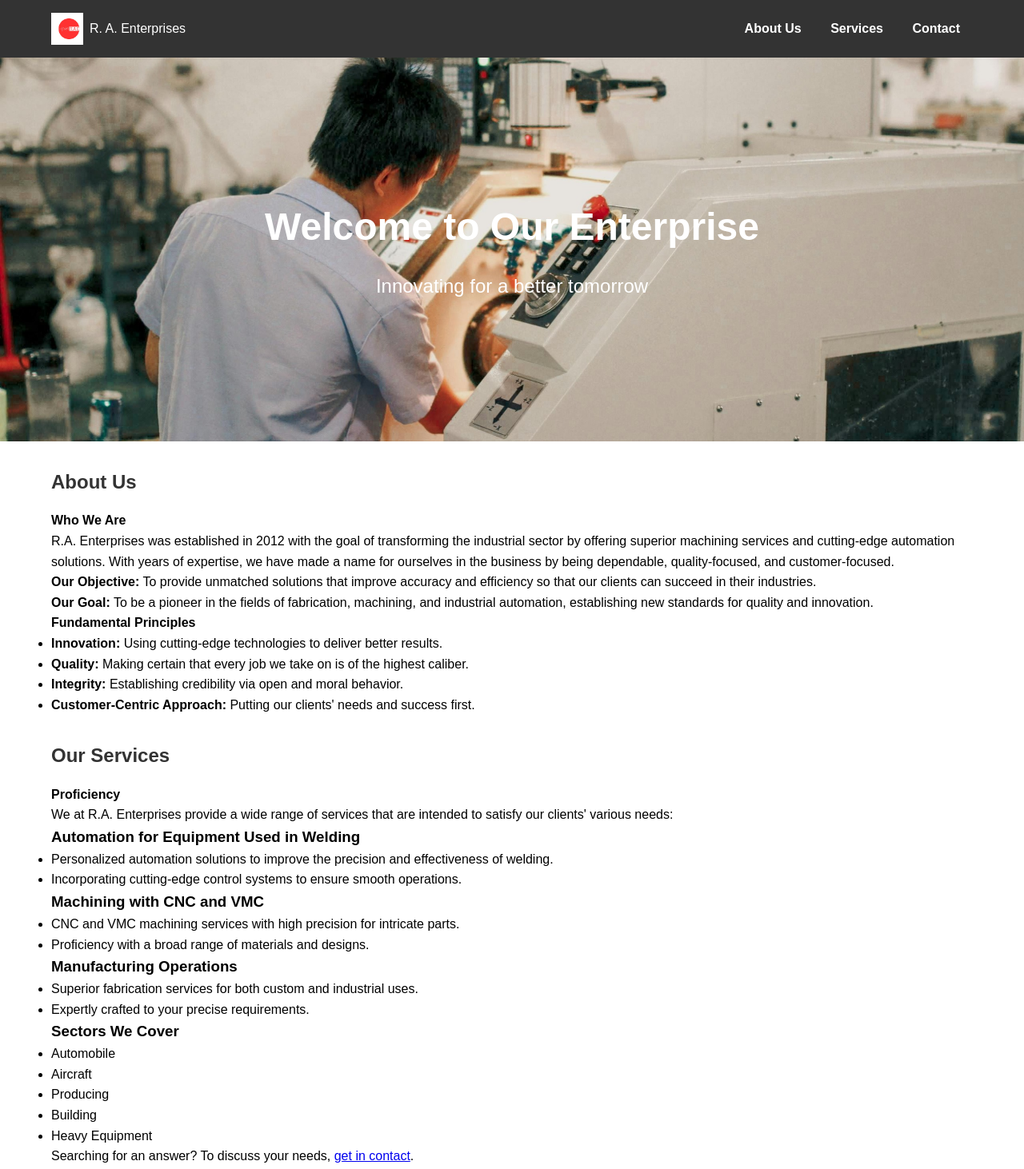
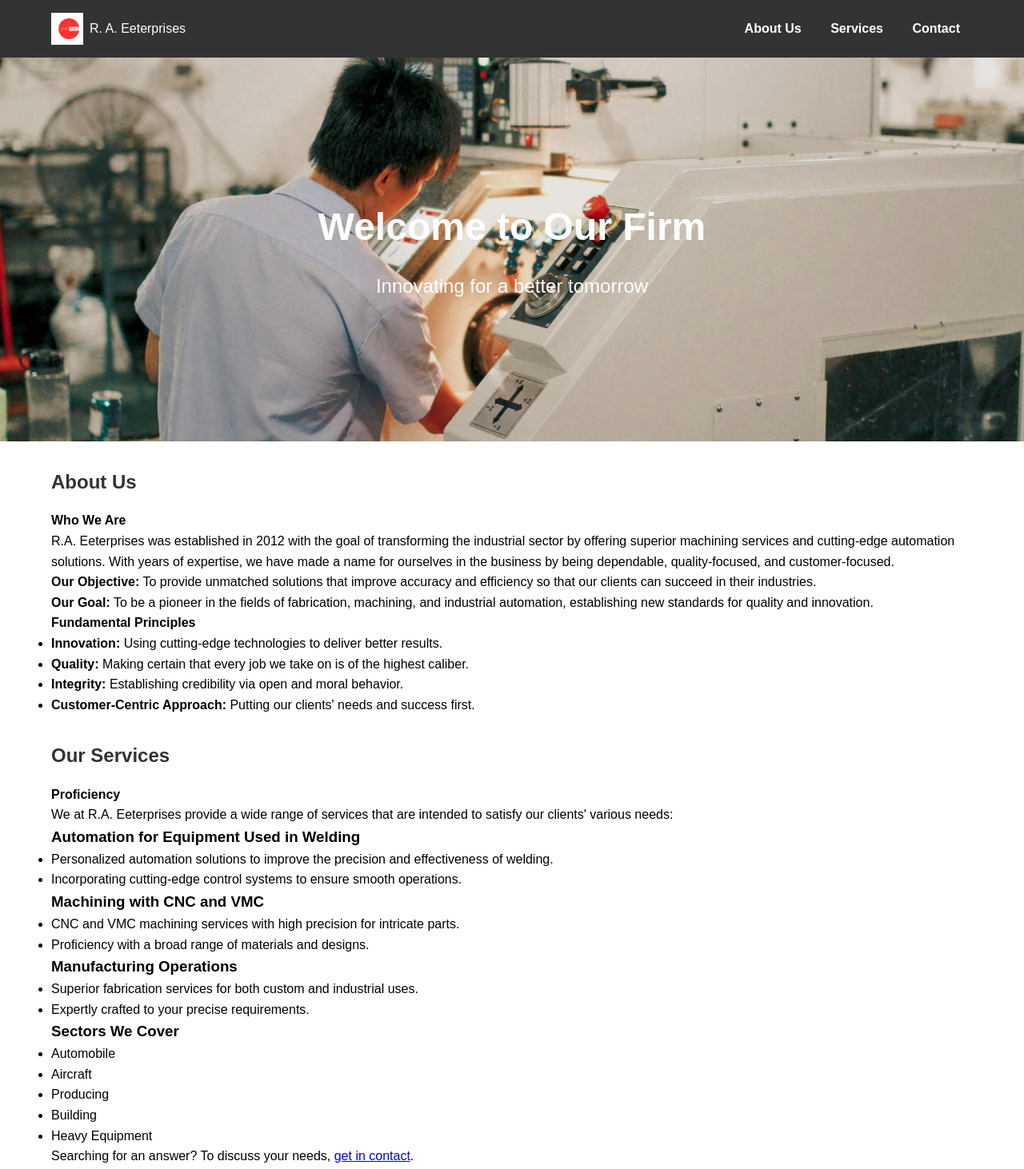
Before and after one commit to manorathmeshram498/RAEenterprises, a plain HTML site: page index.html in a window 1280 px wide. Shown: the top 1462 px of the page at 80% size. Drawn offline with Linux system fonts and the light colour scheme.

Commit message:
name corrected

```diff
--- a/index.html
+++ b/index.html
@@ -237,7 +237,7 @@
             <nav>
                 <div class="logo">
                     <img src="logo.jpeg" alt="Enterprise Logo">
-                    <span>R. A. Enterprises</span>
+                    <span>R. A. Eeterprises</span>
                 </div>
                 <div class="nav-links">
                     <a href="#about">About Us</a>
@@ -250,7 +250,7 @@
 
     <section class="hero">
         <div class=" container">
-            <h1>Welcome to Our Enterprise</h1>
+            <h1>Welcome to Our Firm</h1>
             <p>Innovating for a better tomorrow</p>
         </div>
     </section>
@@ -260,7 +260,7 @@
             <h2>About Us</h2>
             <p><strong>Who We Are</strong></p>
 
-            <p>R.A. Enterprises was established in 2012 with the goal of transforming the industrial sector by offering superior machining services and cutting-edge automation solutions. With years of expertise, we have made a name for ourselves in the business by being dependable, quality-focused, and customer-focused.</p>
+            <p>R.A. Eeterprises was established in 2012 with the goal of transforming the industrial sector by offering superior machining services and cutting-edge automation solutions. With years of expertise, we have made a name for ourselves in the business by being dependable, quality-focused, and customer-focused.</p>
 
             <p><strong>Our Objective:</strong> To provide unmatched solutions that improve accuracy and efficiency so that our clients can succeed in their industries.</p>
 
@@ -279,7 +279,7 @@
             <h2>Our Services</h2>
             <p><strong>Proficiency</strong></p>
 
-            <p>We at R.A. Enterprises provide a wide range of services that are intended to satisfy our clients' various needs:</p>
+            <p>We at R.A. Eeterprises provide a wide range of services that are intended to satisfy our clients' various needs:</p>
 
             <h3>Automation for Equipment Used in Welding</h3>
             <ul>
@@ -347,7 +347,7 @@
             </p>
 
             <h3>Contact Form</h3>
-            <form action="https://www.raeeterprises.com" method="post" onsubmit="return showAlert()">
+            <form action="https://www.raeeterprises.com/" method="post" onsubmit="return showAlert()">
                 <label for="name">Your Name</label><br>
                 <input type="text" id="name" name="name" placeholder="Enter your name" required><br><br>
 
```
